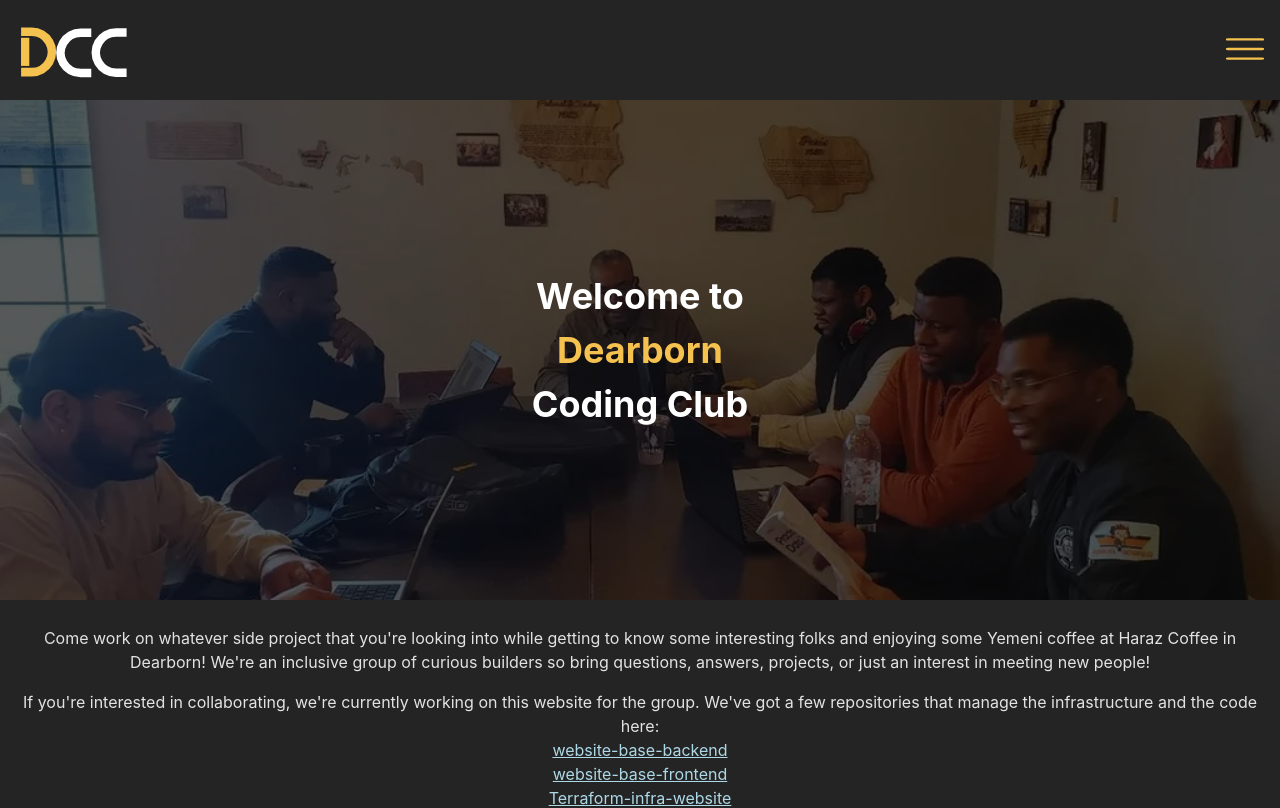
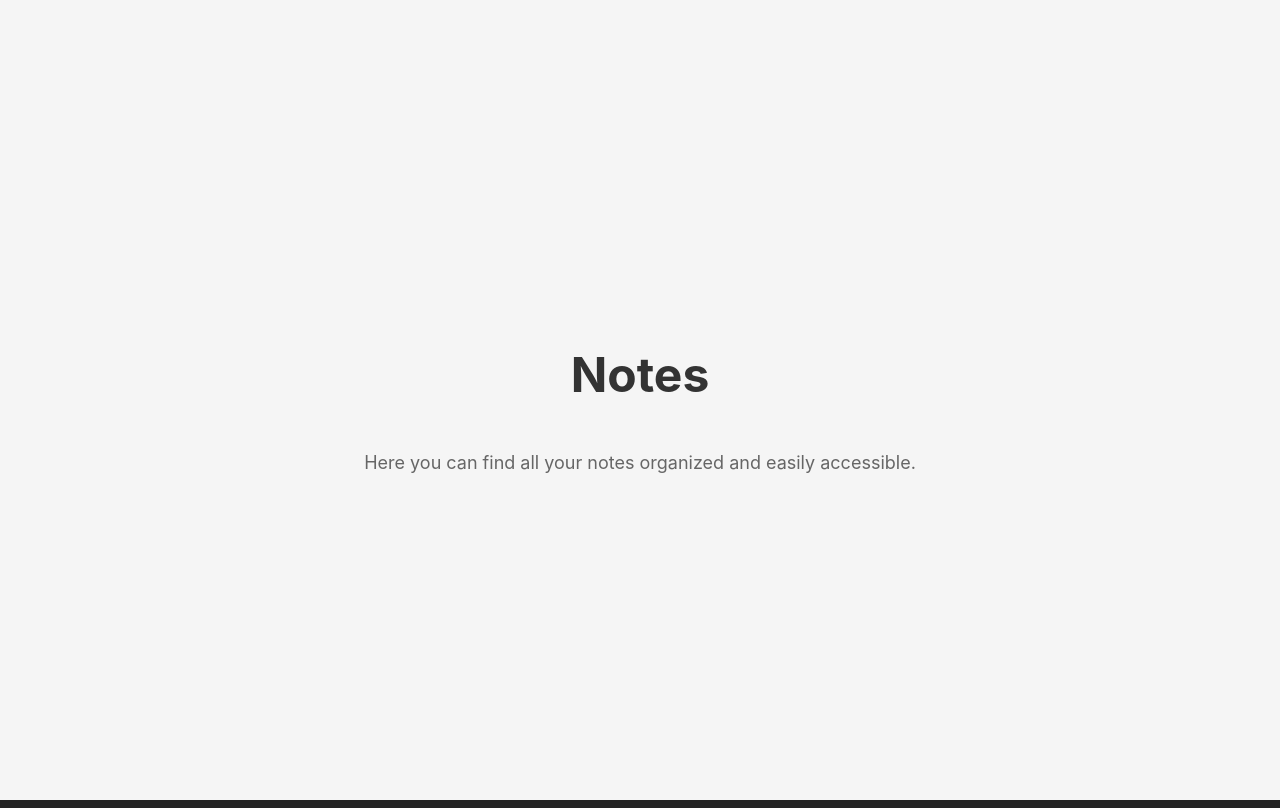
Before and after one commit to dearborn-coding-club/website-base-frontend, a React (Vite) app: page /notes in a window 1280 px wide. Shown: the top 808 px of the page. Built offline with nearby package versions, Linux system fonts and the light colour scheme.

Commit message:
routing added for homepage in addition to pages notes page and error … (#24)
* routing added for homepage in addition to pages notes page and error page

* fixed the declared but never read warning

* updated the styles of the error and notes page

```diff
--- a/package.json
+++ b/package.json
@@ -16,7 +16,8 @@
   },
   "dependencies": {
     "react": "^18.3.1",
-    "react-dom": "^18.3.1"
+    "react-dom": "^18.3.1",
+    "react-router-dom": "^6.26.1"
   },
   "devDependencies": {
     "@types/react": "^18.3.3",
--- a/src/main.tsx
+++ b/src/main.tsx
@@ -1,10 +1,31 @@
-import React from 'react'
-import ReactDOM from 'react-dom/client'
-import App from './App.tsx'
-import './css/main.css'
+import React from "react";
+import ReactDOM from "react-dom/client";
+import App from "./App.tsx";
+import "./css/main.css";
+import { createBrowserRouter, RouterProvider } from "react-router-dom";
+import ErrorPage from "./pages/ErrorPage.tsx";
+import Notes from "./pages/Notes.tsx";
 
-ReactDOM.createRoot(document.getElementById('root')!).render(
+const AppRouter = () => {
+  return (
+    <RouterProvider
+      router={createBrowserRouter([
+        {
+          path: "/",
+          element: <App />,
+          errorElement: <ErrorPage />,
+        },
+        {
+          path: "/notes",
+          element: <Notes />,
+        },
+      ])}
+    />
+  );
+};
+
+ReactDOM.createRoot(document.getElementById("root")!).render(
   <React.StrictMode>
-    <App />
-  </React.StrictMode>
-)
+    <AppRouter />
+  </React.StrictMode>,
+);
--- /dev/null
+++ b/src/pages/ErrorPage.tsx
@@ -0,0 +1,89 @@
+import React from "react";
+import { useNavigate, useRouteError } from "react-router-dom";
+
+interface RouterError {
+  statusText?: string;
+  message?: string;
+}
+
+const ErrorPage: React.FC = () => {
+  const error = useRouteError() as RouterError;
+  const navigate = useNavigate();
+
+  return (
+    <div
+      style={{
+        minHeight: "100vh",
+        display: "flex",
+        alignItems: "center",
+        justifyContent: "center",
+        backgroundColor: "#f7fafc",
+      }}
+    >
+      <div
+        style={{
+          maxWidth: "28rem",
+          width: "100%",
+          padding: "2.5rem",
+          backgroundColor: "white",
+          boxShadow: "0 10px 15px rgba(0, 0, 0, 0.1)",
+          borderRadius: "0.75rem",
+        }}
+      >
+        <div style={{ textAlign: "center" }}>
+          <h2
+            style={{
+              marginTop: "1.5rem",
+              fontSize: "1.875rem",
+              fontWeight: "800",
+              color: "#1a202c",
+            }}
+          >
+            Oops!
+          </h2>
+          <p
+            style={{
+              marginTop: "0.5rem",
+              fontSize: "0.875rem",
+              color: "#718096",
+            }}
+          >
+            {error.statusText ||
+              error.message ||
+              "An unexpected error occurred"}
+          </p>
+        </div>
+        <div style={{ marginTop: "2rem" }}>
+          <button
+            onClick={() => navigate("/")}
+            style={{
+              width: "100%",
+              display: "flex",
+              justifyContent: "center",
+              padding: "0.5rem 1rem",
+              border: "none",
+              borderRadius: "0.375rem",
+              boxShadow: "0 1px 2px rgba(0, 0, 0, 0.05)",
+              fontSize: "0.875rem",
+              fontWeight: "500",
+              color: "white",
+              backgroundColor: "#4f46e5",
+              cursor: "pointer",
+              outline: "none",
+            }}
+            onMouseOver={(e) =>
+              (e.currentTarget.style.backgroundColor = "#4338ca")
+            }
+            onMouseOut={(e) =>
+              (e.currentTarget.style.backgroundColor = "#4f46e5")
+            }
+          >
+            Go back to homepage
+          </button>
+        </div>
+      </div>
+    </div>
+  );
+};
+
+export default ErrorPage;
--- /dev/null
+++ b/src/pages/Notes.tsx
@@ -0,0 +1,41 @@
+import React from "react";
+
+const Notes: React.FC = () => {
+  return (
+    <div
+      style={{
+        display: "flex",
+        flexDirection: "column",
+        alignItems: "center",
+        justifyContent: "center",
+        height: "100vh",
+        backgroundColor: "#f5f5f5",
+        padding: "20px",
+        boxSizing: "border-box",
+      }}
+    >
+      <h1
+        style={{
+          fontSize: "48px",
+          fontWeight: "bold",
+          color: "#333",
+          marginBottom: "20px",
+        }}
+      >
+        Notes
+      </h1>
+      <p
+        style={{
+          fontSize: "18px",
+          color: "#666",
+          textAlign: "center",
+          maxWidth: "600px",
+        }}
+      >
+        Here you can find all your notes organized and easily accessible.
+      </p>
+    </div>
+  );
+};
+
+export default Notes;
```
Also changed, not shown: 1 other file (tests, documents, lock files or other folders).
